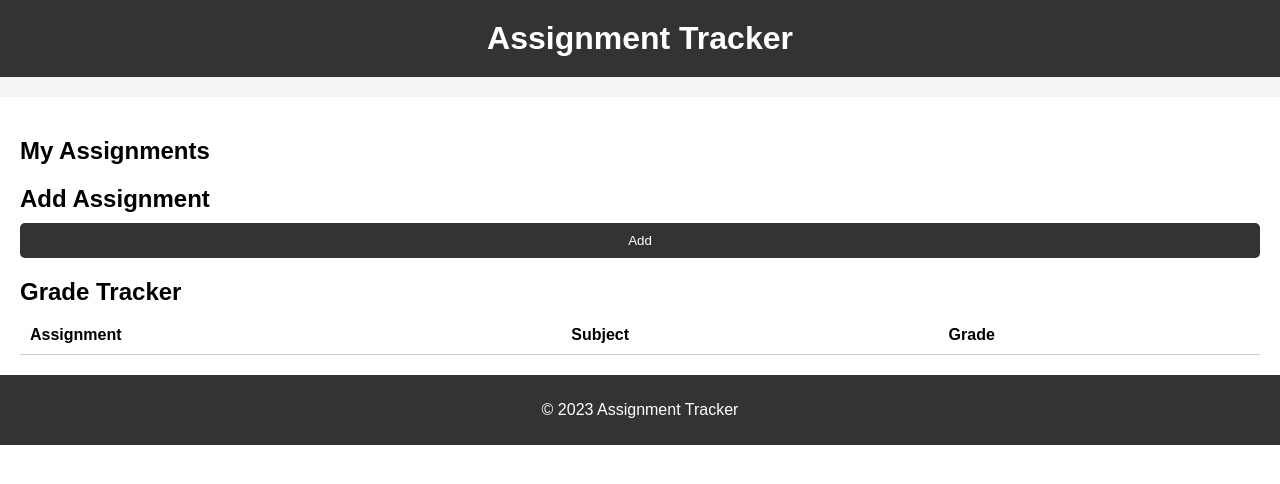
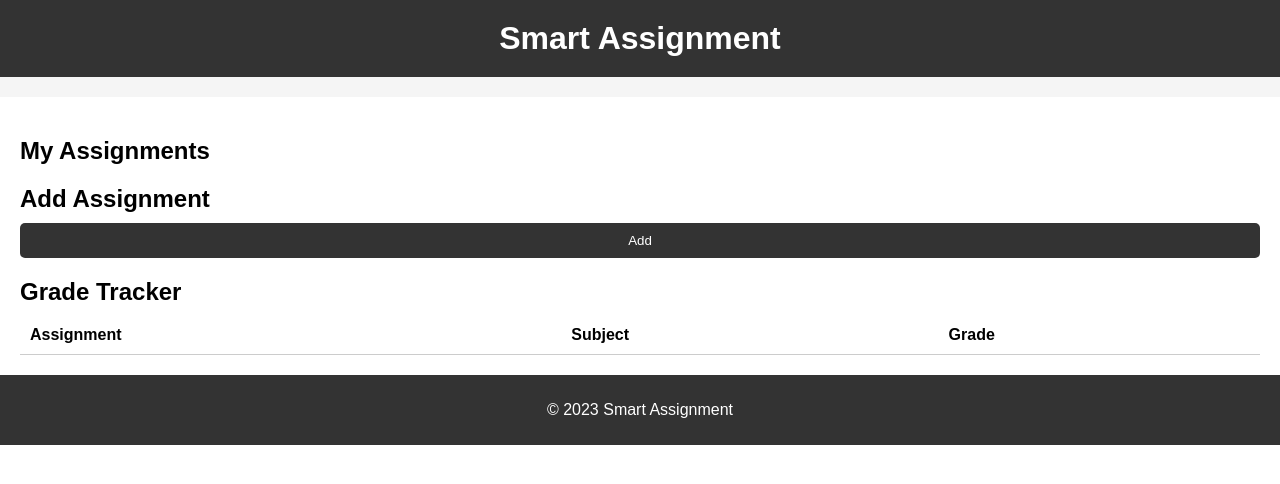
Before and after one commit to henrycoas/SmartAss, a plain HTML site: page index.html in a window 1280 px wide. Drawn offline with Linux system fonts and the light colour scheme.

Commit message:
Update index.html

```diff
--- a/index.html
+++ b/index.html
@@ -1,7 +1,7 @@
 <!DOCTYPE html>
 <html>
 <head>
-  <title>Assignment Tracker</title>
+  <title>Smart Ass</title>
   <style>
     body {
       font-family: Arial, sans-serif;
@@ -91,7 +91,7 @@
 </head>
 <body>
   <header>
-    <h1>Assignment Tracker</h1>
+    <h1>Smart Assignment</h1>
   </header>
 
   <nav>
@@ -132,7 +132,7 @@
   </main>
 
   <footer>
-    <p>&copy; 2023 Assignment Tracker</p>
+    <p>&copy; 2023 Smart Assignment</p>
   </footer>
 
   <script>
```
